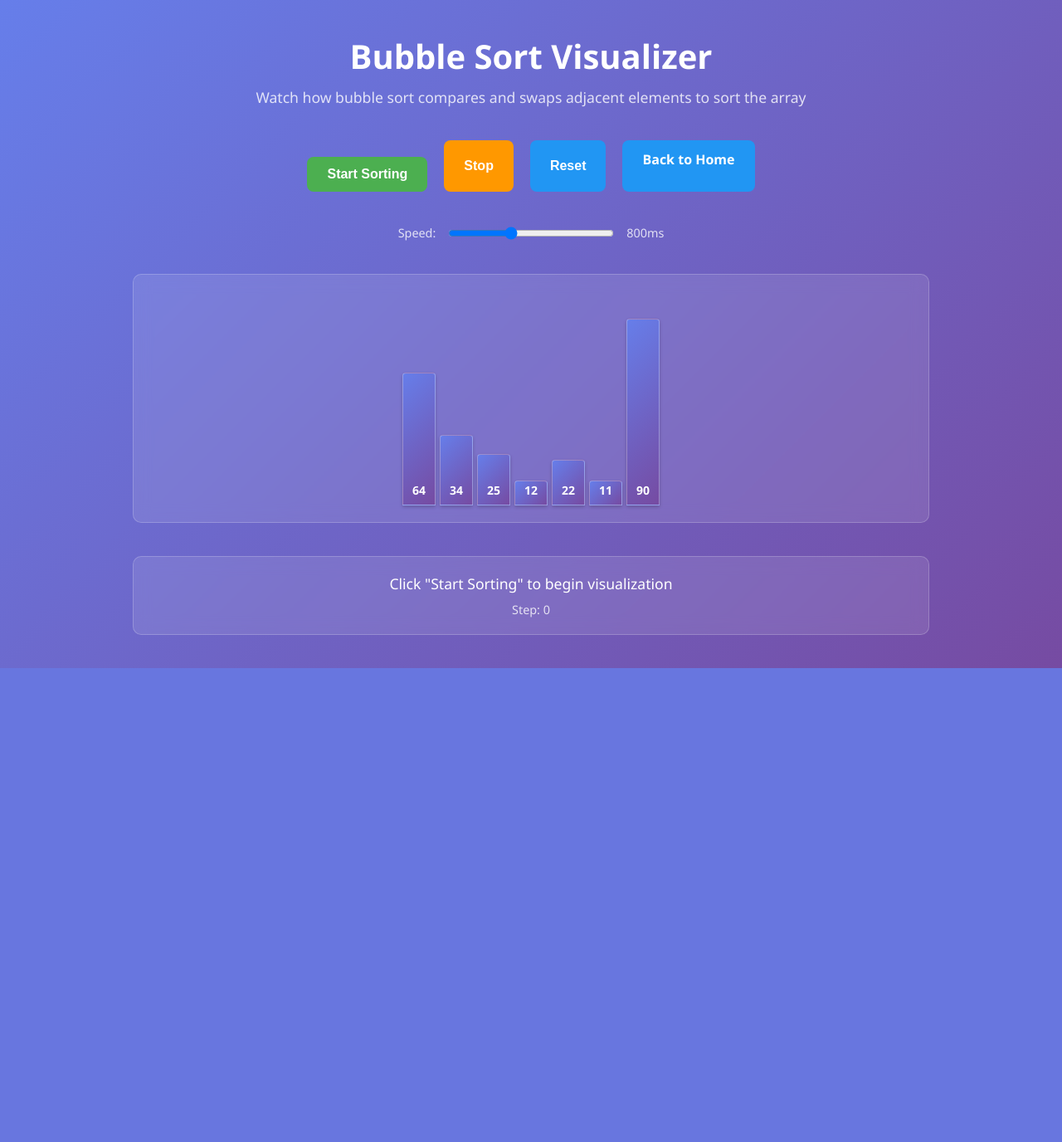
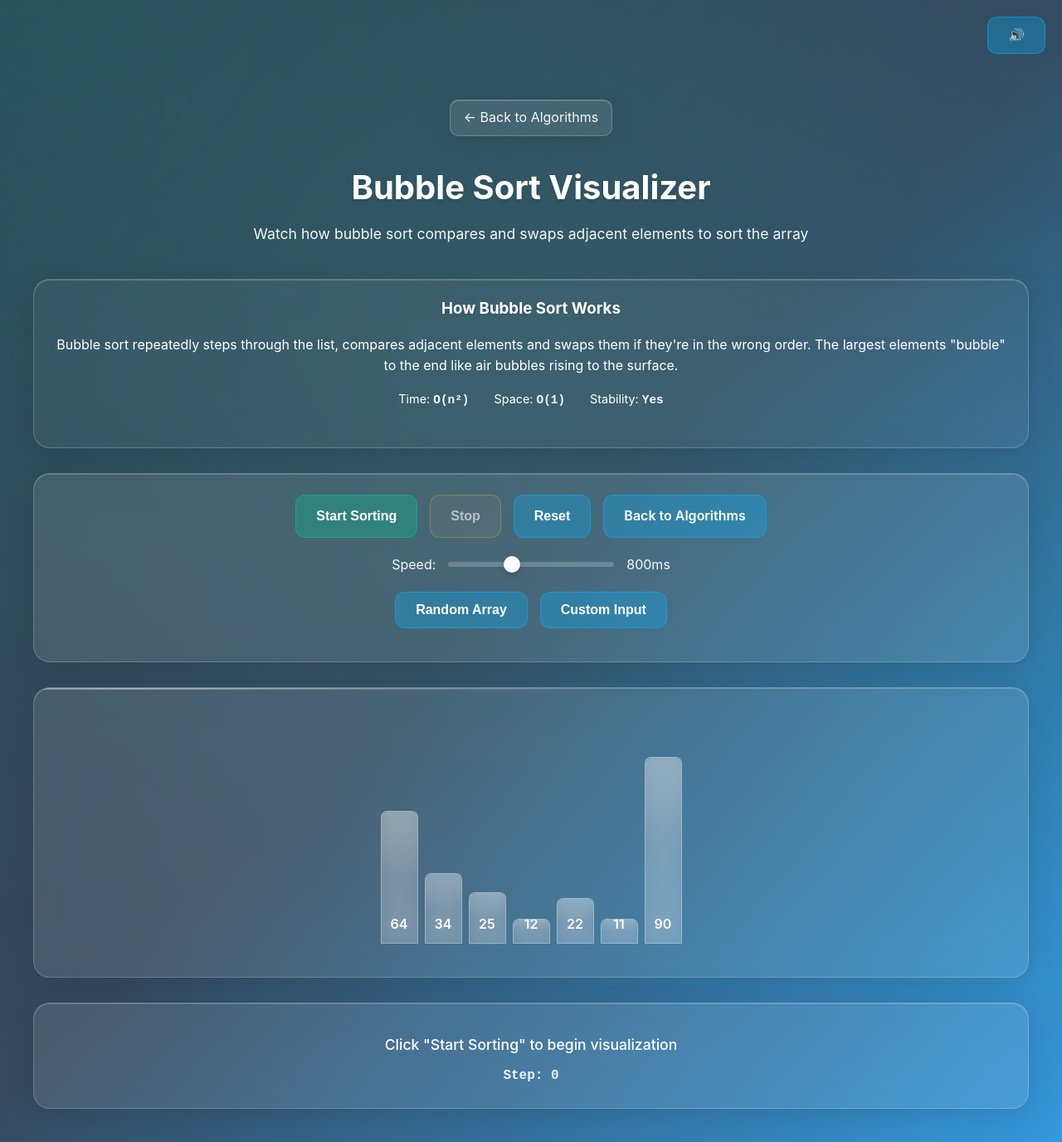
Before and after one commit to Aryan-Dev26/AlgoVizard, a Flask app: page /algorithms/bubble-sort in a window 1280 px wide. Shown: the whole page at 83% size. Before the commit the page ends 805 px from the top, so only its background shows below. Run offline with Flask 3, Linux system fonts and the light colour scheme.

Commit message:
Add random array generator and custom input functionality

```diff
--- a/frontend/templates/bubble-sort.html
+++ b/frontend/templates/bubble-sort.html
@@ -4,123 +4,96 @@
     <meta charset="UTF-8">
     <meta name="viewport" content="width=device-width, initial-scale=1.0">
     <title>Bubble Sort Visualizer</title>
-    <link rel="stylesheet" href="{{ url_for('static', filename='css/main.css') }}">
+    <link rel="stylesheet" href="{{ url_for('static', filename='css/shared.css') }}">
+    <link rel="stylesheet" href="{{ url_for('static', filename='css/college-theme.css') }}">
     <style>
-        .visualizer-container {
-            max-width: 1000px;
-            margin: 0 auto;
-            padding: 40px 20px;
+        .visualizer-page {
+            padding: 120px 20px 40px;
+            min-height: 100vh;
         }
 
-        .algorithm-header {
+        .visualizer-container {
+            max-width: 1200px;
+            margin: 0 auto;
+        }
+
+        .visualizer-header {
             text-align: center;
             margin-bottom: 40px;
         }
 
-        .algorithm-header h1 {
+        .visualizer-header h1 {
             font-size: 2.5rem;
+            font-weight: 700;
+            color: white;
             margin-bottom: 10px;
         }
 
-        .algorithm-header p {
+        .visualizer-header p {
+            color: rgba(255, 255, 255, 0.95);
             font-size: 1.1rem;
-            opacity: 0.8;
         }
 
-        .controls {
+        .controls-panel {
+            padding: 25px;
+            margin-bottom: 30px;
+            text-align: center;
+        }
+
+        .control-buttons {
             display: flex;
             justify-content: center;
-            gap: 20px;
-            margin-bottom: 40px;
+            gap: 15px;
             flex-wrap: wrap;
+            margin-bottom: 20px;
         }
 
-        .btn {
-            padding: 12px 24px;
-            border: none;
-            border-radius: 8px;
-            font-size: 1rem;
-            font-weight: 600;
-            cursor: pointer;
-            transition: all 0.3s ease;
-            text-decoration: none;
-            display: inline-block;
+        .array-controls {
+            margin-top: 20px;
         }
 
-        .btn-primary {
-            background: #4CAF50;
+        .array-controls input {
+            padding: 10px;
+            border-radius: 10px;
+            border: 1px solid rgba(255,255,255,0.3);
+            background: rgba(255,255,255,0.1);
             color: white;
+            width: 300px;
+            margin-right: 10px;
         }
 
-        .btn-primary:hover:not(:disabled) {
-            background: #45a049;
-            transform: translateY(-2px);
+        .array-controls input::placeholder {
+            color: rgba(255,255,255,0.6);
         }
 
-        .btn-primary:disabled {
-            background: #cccccc;
-            cursor: not-allowed;
-            transform: none;
+        .speed-control {
+            display: flex;
+            align-items: center;
+            justify-content: center;
+            gap: 15px;
+            color: rgba(255, 255, 255, 0.95);
         }
 
-        .btn-secondary {
-            background: #2196F3;
-            color: white;
+        .speed-slider {
+            width: 200px;
+            height: 6px;
+            border-radius: 3px;
+            background: rgba(255, 255, 255, 0.2);
+            outline: none;
+            appearance: none;
         }
 
-        .btn-secondary:hover {
-            background: #1976D2;
-            transform: translateY(-2px);
-        }
-
-        .btn-warning {
-            background: #ff9800;
-            color: white;
-        }
-
-        .btn-warning:hover {
-            background: #f57c00;
-            transform: translateY(-2px);
-        }
-
-        .array-container {
-            display: flex;
-            justify-content: center;
-            align-items: flex-end;
-            gap: 5px;
-            height: 300px;
-            margin: 40px 0;
-            background: rgba(255, 255, 255, 0.1);
-            border-radius: 10px;
-            padding: 20px;
-            backdrop-filter: blur(10px);
-            border: 1px solid rgba(255, 255, 255, 0.2);
-        }
-
-        .array-bar {
-            min-width: 40px;
-            background: linear-gradient(135deg, #667eea, #764ba2);
-            border-radius: 4px 4px 0 0;
-            color: white;
+        .visualization-area {
+            padding: 40px;
+            margin-bottom: 30px;
+            min-height: 350px;
             display: flex;
             align-items: flex-end;
             justify-content: center;
-            font-weight: bold;
-            font-size: 14px;
-            padding-bottom: 8px;
-            transition: all 0.3s ease;
-            box-shadow: 0 2px 4px rgba(0, 0, 0, 0.2);
-            border: 1px solid rgba(255, 255, 255, 0.3);
-        }
-
-        .array-bar.comparing {
-            background: linear-gradient(135deg, #ff6b6b, #ee5a52);
-            transform: scale(1.05);
-            box-shadow: 0 4px 8px rgba(255, 107, 107, 0.4);
+            gap: 8px;
         }
 
         .array-bar.swapped {
-            background: linear-gradient(135deg, #feca57, #ff9ff3);
             animation: swapPulse 0.5s ease;
         }
 
@@ -130,72 +103,127 @@
         }
 
         .step-info {
+            padding: 25px;
             text-align: center;
-            background: rgba(255, 255, 255, 0.1);
-            border-radius: 10px;
-            padding: 20px;
-            margin-top: 20px;
-            backdrop-filter: blur(10px);
-            border: 1px solid rgba(255, 255, 255, 0.2);
         }
 
-        .step-description {
-            font-size: 1.1rem;
-            margin-bottom: 10px;
-            font-weight: 500;
+        .algorithm-info {
+            padding: 20px;
+            margin-bottom: 30px;
+            text-align: center;
+            background: rgba(255, 255, 255, 0.05);
         }
 
-        .step-counter {
-            font-size: 0.9rem;
-            opacity: 0.8;
+        .algorithm-complexity {
+            display: flex;
+            justify-content: center;
+            gap: 30px;
+            margin-top: 15px;
+            flex-wrap: wrap;
         }
 
-        .speed-control {
-            display: flex;
-            align-items: center;
-            justify-content: center;
-            gap: 15px;
-            margin-bottom: 20px;
+        .sound-controls {
+            position: fixed;
+            top: 20px;
+            right: 20px;
+            z-index: 100;
         }
 
-        .speed-slider {
+        @media (max-width: 768px) {
+            .visualizer-page {
+                padding: 80px 20px 40px;
+            }
+
+            .control-buttons {
+                flex-direction: column;
+                align-items: center;
+            }
+
+            .btn {
                 width: 200px;
             }
 
-        .speed-label {
-            font-size: 0.9rem;
-            opacity: 0.8;
+            .algorithm-complexity {
+                flex-direction: column;
+                gap: 15px;
+            }
+
+            .array-controls input {
+                width: 250px;
+                margin-bottom: 10px;
+            }
         }
     </style>
 </head>
 <body>
+    <div class="sound-controls">
+        <button class="btn btn-secondary" onclick="toggleSound()" id="soundToggle">🔊</button>
+    </div>
+
+    <div class="visualizer-page">
         <div class="visualizer-container">
-        <div class="algorithm-header">
+            <div class="visualizer-header">
+                <a href="/algorithms" class="back-button glass">← Back to Algorithms</a>
                 <h1>Bubble Sort Visualizer</h1>
                 <p>Watch how bubble sort compares and swaps adjacent elements to sort the array</p>
             </div>
 
-        <div class="controls">
+            <div class="algorithm-info glass">
+                <h3>How Bubble Sort Works</h3>
+                <p>Bubble sort repeatedly steps through the list, compares adjacent elements and swaps them if they're in the wrong order. The largest elements "bubble" to the end like air bubbles rising to the surface.</p>
+                <div class="algorithm-complexity">
+                    <div class="complexity-item">Time: <span class="complexity-value">O(n²)</span></div>
+                    <div class="complexity-item">Space: <span class="complexity-value">O(1)</span></div>
+                    <div class="complexity-item">Stability: <span class="complexity-value">Yes</span></div>
+                </div>
+            </div>
+
+            <div class="controls-panel glass">
+                <div class="control-buttons">
                     <button class="btn btn-primary" id="startBtn" onclick="startVisualization()">Start Sorting</button>
                     <button class="btn btn-warning" id="stopBtn" onclick="stopVisualization()" disabled>Stop</button>
                     <button class="btn btn-secondary" onclick="resetVisualization()">Reset</button>
-            <a href="/" class="btn btn-secondary" target="_self">Back to Home</a>
+                    <a href="/algorithms" class="btn btn-secondary">Back to Algorithms</a>
                 </div>
 
                 <div class="speed-control">
-            <span class="speed-label">Speed:</span>
+                    <span>Speed:</span>
                     <input type="range" id="speedSlider" class="speed-slider" min="100" max="2000" value="800" step="100">
-            <span class="speed-label" id="speedValue">800ms</span>
+                    <span id="speedValue">800ms</span>
                 </div>
 
-        <div class="array-container" id="arrayContainer">
+                <div class="array-controls">
+                    <div style="display: flex; gap: 15px; justify-content: center; flex-wrap: wrap; margin-bottom: 15px;">
+                        <button class="btn btn-secondary" onclick="generateRandomArray()">Random Array</button>
+                        <button class="btn btn-secondary" onclick="toggleCustomInput()">Custom Input</button>
+                    </div>
+
+                    <div id="customInputSection" style="display: none;">
+                        <input type="text" id="customArrayInput" placeholder="Enter numbers: 5,3,8,1,9">
+                        <button class="btn btn-primary" onclick="setCustomArray()">Set Array</button>
+                    </div>
+                </div>
+            </div>
+
+            <div class="visualization-area glass" id="arrayContainer">
                 <!-- Array bars will be generated here -->
             </div>
 
-        <div class="step-info">
+            <div class="step-info glass">
                 <div class="step-description" id="stepDescription">Click "Start Sorting" to begin visualization</div>
                 <div class="step-counter" id="stepCounter">Step: 0</div>
             </div>
+        </div>
+    </div>
+
+    <!-- Floating programming symbols -->
+    <div class="floating-symbols">
+        <div class="code-symbol symbol-1">{}</div>
+        <div class="code-symbol symbol-2">&lt;/&gt;</div>
+        <div class="code-symbol symbol-3">[ ]</div>
+        <div class="code-symbol symbol-4">( )</div>
+        <div class="code-symbol symbol-5">;</div>
+        <div class="code-symbol symbol-6">=&gt;</div>
     </div>
 
     <script>
@@ -203,6 +231,86 @@
         let currentStep = 0;
         let isRunning = false;
         let shouldStop = false;
+        let currentArray = [64, 34, 25, 12, 22, 11, 90];
+
+        // Sound effects
+        let audioContext;
+        let isAudioEnabled = true;
+
+        function initAudio() {
+            if (!audioContext) {
+                audioContext = new (window.AudioContext || window.webkitAudioContext)();
+            }
+        }
+
+        function playSound(frequency, duration) {
+            if (!isAudioEnabled || !audioContext) return;
+
+            const oscillator = audioContext.createOscillator();
+            const gainNode = audioContext.createGain();
+
+            oscillator.connect(gainNode);
+            gainNode.connect(audioContext.destination);
+
+            oscillator.frequency.value = frequency;
+            oscillator.type = 'sine';
+
+            gainNode.gain.setValueAtTime(0.1, audioContext.currentTime);
+            gainNode.gain.exponentialRampToValueAtTime(0.01, audioContext.currentTime + duration);
+
+            oscillator.start(audioContext.currentTime);
+            oscillator.stop(audioContext.currentTime + duration);
+        }
+
+        function playCompareSound() {
+            playSound(800, 0.1);
+        }
+
+        function playSwapSound() {
+            playSound(400, 0.2);
+        }
+
+        function playCompleteSound() {
+            setTimeout(() => playSound(523, 0.2), 0);
+            setTimeout(() => playSound(659, 0.2), 200);
+            setTimeout(() => playSound(784, 0.4), 400);
+        }
+
+        function toggleSound() {
+            initAudio();
+            isAudioEnabled = !isAudioEnabled;
+            document.getElementById('soundToggle').textContent = isAudioEnabled ? '🔊' : '🔇';
+        }
+
+        // Array management functions
+        function generateRandomArray() {
+            currentArray = [];
+            for (let i = 0; i < 7; i++) {
+                currentArray.push(Math.floor(Math.random() * 90) + 10);
+            }
+            displayArray(currentArray);
+            document.getElementById('stepDescription').textContent = 'Random array generated! Click "Start Sorting" to begin.';
+        }
+
+        function toggleCustomInput() {
+            const section = document.getElementById('customInputSection');
+            section.style.display = section.style.display === 'none' ? 'block' : 'none';
+        }
+
+        function setCustomArray() {
+            const input = document.getElementById('customArrayInput').value;
+            const numbers = input.split(',').map(n => parseInt(n.trim())).filter(n => !isNaN(n));
+
+            if (numbers.length > 0 && numbers.length <= 10) {
+                currentArray = numbers;
+                displayArray(currentArray);
+                document.getElementById('stepDescription').textContent = 'Custom array set! Click "Start Sorting" to begin.';
+                toggleCustomInput();
+                document.getElementById('customArrayInput').value = '';
+            } else {
+                alert('Please enter 1-10 valid numbers separated by commas');
+            }
+        }
 
         function displayArray(arrayData, comparing = [], swapped = false) {
             const container = document.getElementById('arrayContainer');
@@ -211,7 +319,7 @@
             arrayData.forEach((value, index) => {
                 const bar = document.createElement('div');
                 bar.className = 'array-bar';
-                bar.style.height = `${Math.max(value * 2.5, 30)}px`; // Minimum height for visibility
+                bar.style.height = `${Math.max(value * 2.5, 30)}px`;
                 bar.textContent = value;
 
                 if (comparing.includes(index)) {
@@ -232,24 +340,26 @@
             isRunning = true;
             shouldStop = false;
 
-            // Update button states
             document.getElementById('startBtn').disabled = true;
             document.getElementById('stopBtn').disabled = false;
 
             document.getElementById('stepDescription').textContent = 'Loading algorithm steps...';
 
             try {
-                console.log('Fetching algorithm steps...');
-                const response = await fetch('/api/bubble-sort');
+                const response = await fetch('/api/bubble-sort', {
+                    method: 'POST',
+                    headers: {
+                        'Content-Type': 'application/json',
+                    },
+                    body: JSON.stringify({ array: currentArray })
+                });
 
                 if (!response.ok) {
                     throw new Error(`HTTP error! status: ${response.status}`);
                 }
 
                 algorithmSteps = await response.json();
-                console.log('Algorithm steps loaded:', algorithmSteps.length);
 
-                // Display each step
                 for (let i = 0; i < algorithmSteps.length && !shouldStop; i++) {
                     const step = algorithmSteps[i];
 
@@ -257,20 +367,36 @@
                     document.getElementById('stepDescription').textContent = step.description;
                     document.getElementById('stepCounter').textContent = `Step: ${step.step} of ${algorithmSteps.length - 1}`;
 
+                    // Play sounds
+                    if (step.comparing && step.comparing.length > 0) {
+                        playCompareSound();
+                    }
+
+                    if (step.swapped) {
+                        playSwapSound();
+                    }
+
                     currentStep = i;
                     await sleep(getSpeed());
                 }
 
                 if (!shouldStop) {
-                    document.getElementById('stepDescription').textContent = 'Sorting complete!';
+                    playCompleteSound();
+                    document.getElementById('stepDescription').textContent = 'Sorting complete! All elements are now in their correct positions.';
                 }
 
             } catch (error) {
                 console.error('Error:', error);
+                // Fallback to original API if POST fails
+                try {
+                    const response = await fetch('/api/bubble-sort');
+                    algorithmSteps = await response.json();
+                    // Continue with original logic...
+                } catch (fallbackError) {
                     document.getElementById('stepDescription').textContent = `Error loading algorithm: ${error.message}`;
                 }
+            }
 
-            // Reset button states
             isRunning = false;
             document.getElementById('startBtn').disabled = false;
             document.getElementById('stopBtn').disabled = true;
@@ -290,9 +416,7 @@
                 stopVisualization();
             }
 
-            // Display initial array
-            const initialArray = [64, 34, 25, 12, 22, 11, 90];
-            displayArray(initialArray);
+            displayArray(currentArray);
             document.getElementById('stepDescription').textContent = 'Click "Start Sorting" to begin visualization';
             document.getElementById('stepCounter').textContent = 'Step: 0';
             currentStep = 0;
@@ -316,8 +440,8 @@
         // Initialize
         resetVisualization();
         updateSpeedDisplay();
+        initAudio();
 
-        // Add event listener for speed slider
         document.getElementById('speedSlider').addEventListener('input', updateSpeedDisplay);
     </script>
 </body>
```
Lines whose indentation alone changed are shown as unchanged.
